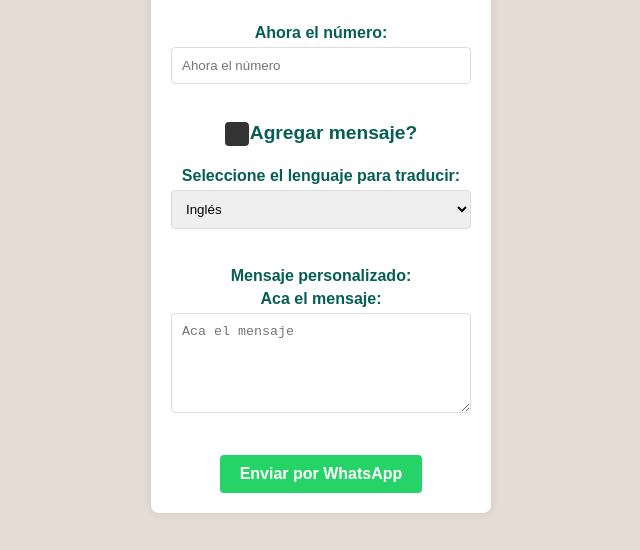
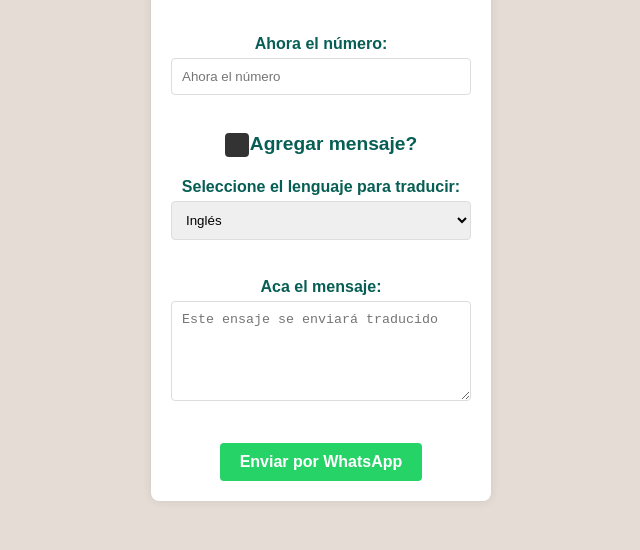
Before and after one commit to Gr4L22/WhaSapeame, a website: page index.html in a window 1280 px wide. Both pictures are taken after a click on the label "Agregar mensaje?". Shown: the part 250-800 px from the top of the page, without its empty margins (319-959 px from the left). Drawn offline with Linux system fonts and the light colour scheme.

Commit message:
Fix(): Label duplicado

```diff
--- a/index.html
+++ b/index.html
@@ -34,11 +34,10 @@
           <!-- Agrega más opciones según los idiomas que desees -->
         </select>
         <br /><br />
-        <label for="custom-message">Mensaje personalizado:</label>
         <label for="custom-message">Aca el mensaje:</label>
         <textarea
           id="custom-message"
-          placeholder="Aca el mensaje"
+          placeholder="Este ensaje se enviará traducido"
           rows="4"
         ></textarea>
         <br /><br />
```
